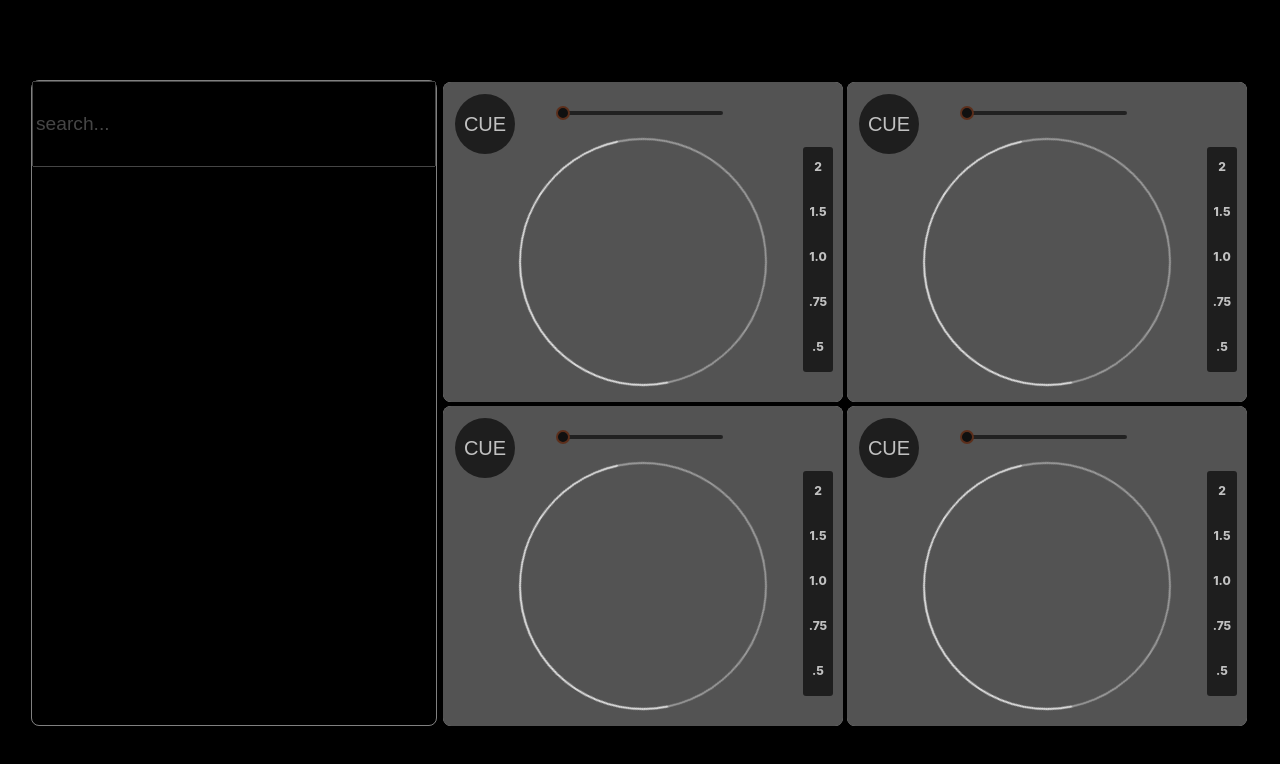
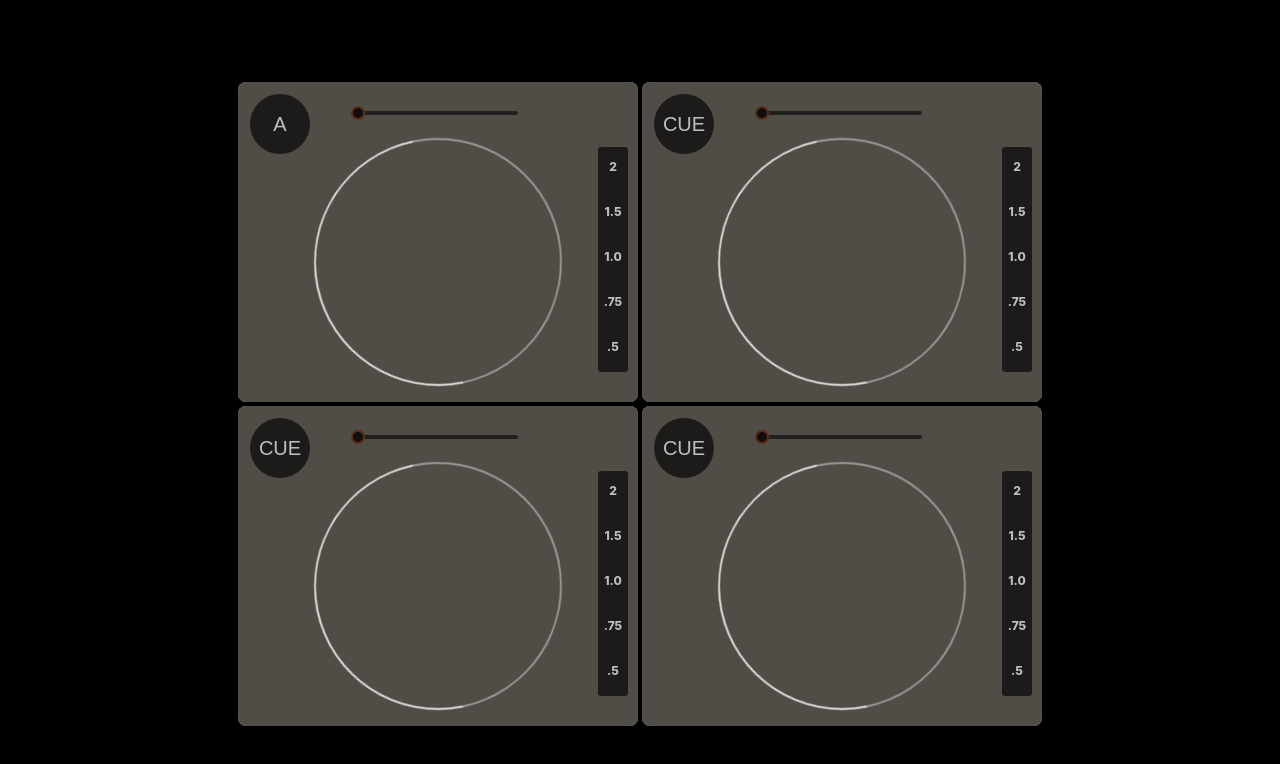
Before and after one commit to louis-ryan/final-project, a React (Create React App) app in the folder my-app/: page / in a window 1280 px wide. Shown: the top 764 px of the page. Built offline with nearby package versions, Linux system fonts and the light colour scheme.

Commit message:
Async process issue with searchbox closure

```diff
--- a/my-app/src/App.css
+++ b/my-app/src/App.css
@@ -10,3 +10,13 @@ body {
   border-color: white;
   background-color: darkgrey;
 }
+
+.searchrow {
+  filter: invert(0%);
+  background-color: black;
+}
+
+.searchrow:hover {
+  filter: invert(100%);
+  cursor: pointer;
+}
--- a/my-app/src/App.js
+++ b/my-app/src/App.js
@@ -2,6 +2,7 @@ import React from "react";
 import "./App.css";
 import youtube from "./YoutubeAPI";
 import Search from "./Search";
+import Searchlist from "./Searchlist";
 import Deck_A from "./Deck_A";
 import Deck_B from "./Deck_B";
 import Deck_C from "./Deck_C";
@@ -14,31 +15,31 @@ export default class App extends React.Component {
       videos: [],
       selectedVideo: null,
       songList: [
-        "https://youtu.be/pnHihK4dI58",
-        "https://youtu.be/QUMuDWDVd20",
-        "https://youtu.be/4CuJqtNdcJU",
-        "https://www.youtube.com/watch?v=ldcZoXz58q4&t",
-        "https://www.youtube.com/watch?v=ldcZoXz58q4&t",
-        "https://www.youtube.com/watch?v=ldcZoXz58q4&t",
+        // "https://youtu.be/pnHihK4dI58",
+        // "https://youtu.be/QUMuDWDVd20",
+        // "https://youtu.be/4CuJqtNdcJU",
+        // "https://www.youtube.com/watch?v=ldcZoXz58q4&t",
+        // "https://www.youtube.com/watch?v=ldcZoXz58q4&t",
+        // "https://www.youtube.com/watch?v=ldcZoXz58q4&t",
       ],
-      songCountA: 0,
-      songCountB: 0,
-      songCountC: 0,
-      songCountD: 0,
+      songSelectA: false,
+      songSelectB: false,
+      songSelectC: false,
+      songSelectD: false,
     };
   }
 
   getNextSongA() {
-    this.setState({ ...this.state, songCountA: this.state.songCountA + 1 });
+    this.setState({ ...this.state, songSelectA: true });
   }
   getNextSongB() {
-    this.setState({ ...this.state, songCountB: this.state.songCountB + 1 });
+    this.setState({ ...this.state, songSelectB: true });
   }
   getNextSongC() {
-    this.setState({ ...this.state, songCountC: this.state.songCountC + 1 });
+    this.setState({ ...this.state, songSelectC: true });
   }
   getNextSongD() {
-    this.setState({ ...this.state, songCountD: this.state.songCountD + 1 });
+    this.setState({ ...this.state, songSelectD: true });
   }
 
   handleSubmit = async (termFromSearchBar) => {
@@ -51,14 +52,17 @@ export default class App extends React.Component {
     this.setState({
       videos: response.data.items,
     });
-    console.log("this is resp", response);
+    console.log("response", response);
   };
   handleVideoSelect = (video) => {
     this.setState({ selectedVideo: video });
   };
+  handleVideoSelect = (video) => {
+    this.setState({ ...this.state, songSelectA: false });
+  };
 
   render() {
-    console.log(this.state);
+    // console.log("is this the video: ",this.state);
     return (
       <>
         <div
@@ -76,7 +80,25 @@ export default class App extends React.Component {
             justifyContent: "center",
           }}
         >
-          <Search handleFormSubmit={this.handleSubmit} />
+          {this.state.songSelectA && (
+            <div
+              style={{
+                width: "404px",
+                height: "644px",
+                border: "0.25px solid white",
+                borderRadius: "8px",
+                marginRight: "4px",
+                opacity: "50%",
+              }}
+            >
+              <Search handleFormSubmit={this.handleSubmit} />
+              <Searchlist
+                handleVideoSelect={this.handleVideoSelect}
+                videos={this.state.videos}
+              />
+            </div>
+          )}
+
           <div
             style={{
               width: "808px",
@@ -87,7 +109,8 @@ export default class App extends React.Component {
             <div className="deckcontainer">
               <Deck_A
                 key={1}
-                videoId={this.state.songList[this.state.songCountA]}
+                // videoId={this.state.songList[this.state.songCountA]}
+                videoId={this.state?.selectedVideo?.id?.videoId}
                 getNewSongA={() => {
                   this.getNextSongA();
                 }}
--- a/my-app/src/Deck.css
+++ b/my-app/src/Deck.css
@@ -1,5 +1,5 @@
 .panels {
-  background: rgb(83, 83, 83);
+  background: rgb(81, 77, 69);
   /* background: linear-gradient(
     20deg,
     rgba(0, 0, 0, 1) 0%,
--- a/my-app/src/Deck_A.js
+++ b/my-app/src/Deck_A.js
@@ -8,7 +8,8 @@ export default class Deck_A extends React.Component {
   constructor(props) {
     super(props);
     this.videoId = props.videoId;
-    this.state = { volume: 0, playback: 1 };
+    this.selectedVideo = props.selectedVideo;
+    this.state = { volume: 0, playback: 1, selectedVideo: null };
   }
 
   setVolume(volume) {
@@ -16,7 +17,7 @@ export default class Deck_A extends React.Component {
   }
 
   onClickMatch() {
-    this.setState({ ...this.state, playback: 0.25 });
+    this.setState({ ...this.state, playback: -0.25 });
   }
 
   onReleaseMatch() {
@@ -39,8 +40,12 @@ export default class Deck_A extends React.Component {
     this.setState({ ...this.state, playback: 0.5 });
   }
 
+  handleClick() {
+    this.setState();
+  }
+
   render() {
-    console.log(this.videoId);
+    console.log("props: ", this.props);
     return (
       <>
         <div
@@ -63,7 +68,8 @@ export default class Deck_A extends React.Component {
             playing={true}
             volume={this.state.volume}
             playbackRate={this.state.playback}
-            url={this.props.videoId}
+            // url={this.props.videoId}
+            url={"https://youtu.be/" + this.props.videoId}
           />
 
           <div
@@ -89,7 +95,6 @@ export default class Deck_A extends React.Component {
                 <button
                   className="cue"
                   style={{
-
                     borderRadius: "50%",
                     marginTop: "16px",
                     marginLeft: "16px",
@@ -101,7 +106,7 @@ export default class Deck_A extends React.Component {
                     this.props.getNewSongA();
                   }}
                 >
-                  <h1>CUE</h1>
+                  <h1>A</h1>
                 </button>
               </div>
             </div>
@@ -113,9 +118,8 @@ export default class Deck_A extends React.Component {
               }}
             >
               <Slider
-              className="slider"
+                className="slider"
                 style={{
-
                   marginTop: "16px",
                   marginLeft: "-120px",
                   width: "160px",
--- a/my-app/src/Search.js
+++ b/my-app/src/Search.js
@@ -14,16 +14,7 @@ class Search extends React.Component {
   render() {
     return (
       <>
-        <div
-          style={{
-            width: "404px",
-            height: "644px",
-            border: "0.25px solid white",
-            borderRadius: "8px",
-            marginRight: "4px",
-            opacity: "50%",
-          }}
-        >
+
           <form onSubmit={this.handleSubmit}>
             <input
               onChange={this.handleChange}
@@ -38,7 +29,7 @@ class Search extends React.Component {
               }}
             ></input>
           </form>
-        </div>
+
       </>
     );
   }
--- /dev/null
+++ b/my-app/src/Searchitem.js
@@ -0,0 +1,52 @@
+import React from "react";
+import "./App.css";
+
+const Searchitem = ({ video, handleVideoSelect }) => {
+  return (
+    <div>
+      <div
+        onClick={() => handleVideoSelect(video)}
+        className=" video-item item"
+        className="searchrow"
+        style={{
+          height: "78px",
+          width: "100%",
+          display: "flex",
+          justifyContent: "space-between",
+        }}
+      >
+        <div
+          style={{
+            width: "80px",
+            overflow: "hidden",
+          }}
+        >
+          <img
+            style={{
+              height: "80px",
+              marginLeft: "-24px",
+            }}
+            src={video.snippet.thumbnails.medium.url}
+            alt={video.snippet.description}
+          />
+        </div>
+        <div
+          style={{
+            width: "300px",
+            overflow: "hidden",
+            marginRight: "4px",
+          }}
+        >
+          <p
+            style={{
+              filter: "invert(100%)",
+            }}
+          >
+            {video.snippet.title}
+          </p>
+        </div>
+      </div>
+    </div>
+  );
+};
+export default Searchitem;
--- /dev/null
+++ b/my-app/src/Searchlist.js
@@ -0,0 +1,18 @@
+import React from "react";
+import Searchitem from "./Searchitem";
+
+const Searchlist = ({ videos, handleVideoSelect }) => {
+  const renderedVideos = videos.map((video) => {
+    return (
+      <Searchitem
+        key={video.id.videoId}
+        video={video}
+        handleVideoSelect={handleVideoSelect}
+      />
+    );
+    // console.log("video id :" video.id);
+  });
+
+  return <div>{renderedVideos}</div>;
+};
+export default Searchlist;
--- a/my-app/src/YoutubeAPI.js
+++ b/my-app/src/YoutubeAPI.js
@@ -5,7 +5,7 @@ export default axios.create({
   baseURL: "https://www.googleapis.com/youtube/v3/",
   params: {
     part: "snippet",
-    maxResults: 5,
+    maxResults: 7,
     key: KEY,
   },
 });
```
